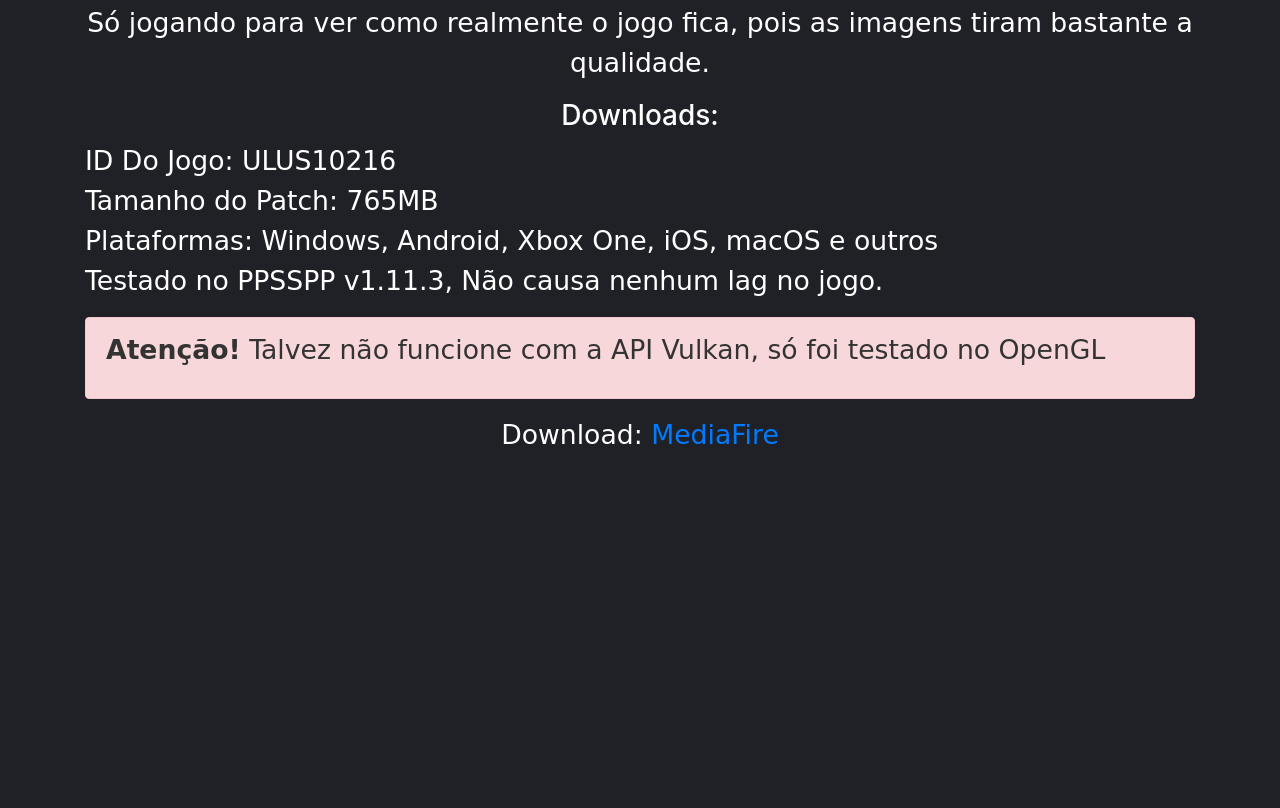
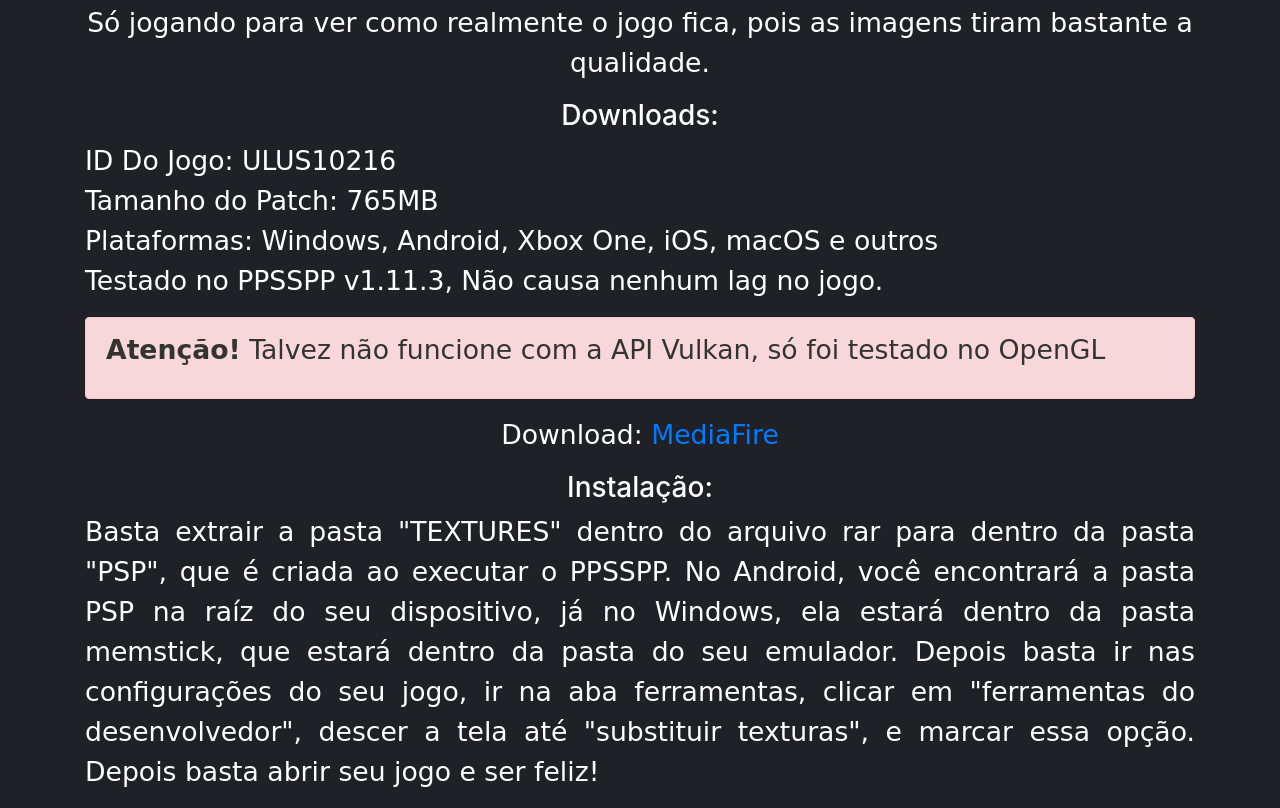
Before and after one commit to Feroness/main, a plain HTML site: page psp.html in a window 1280 px wide. Shown: the part 1573-2381 px from the top of the page. Before the commit the page ends 2044 px from the top, so only its background shows below. Drawn offline with nearby package versions, Linux system fonts and the light colour scheme; a web font is replaced by a local one.

Commit message:
Add files via upload

```diff
--- a/psp.html
+++ b/psp.html
@@ -95,7 +95,14 @@
 
              <div class="alert alert-danger"><p><strong>Atenção!</strong> Talvez não funcione com a API Vulkan, só foi testado no OpenGL</p></div>
              <p class="text-white text-center">Download: <a target="_blank" href="https://www.mediafire.com/file/d1awy465f7cy7kf/Chili_Con_Carnage_%2528ULUS10216%2529_HD_PPSSPP_Textures_Pre-Final_by_Feroness.rar/file">MediaFire</a></p>
-    </div>
+
+             <h3 class="text-white text-center">Instalação:</h3>
+             <p class="text-white text-justify">Basta extrair a pasta "TEXTURES" dentro do arquivo rar para dentro da pasta "PSP", que é criada ao executar o PPSSPP.
+            No Android, você encontrará a pasta PSP na raíz do seu dispositivo, já no Windows, ela estará dentro da pasta memstick, que estará dentro da pasta do seu emulador.
+            Depois basta ir nas configurações do seu jogo, ir na aba ferramentas, clicar em "ferramentas do desenvolvedor", descer a tela até "substituir texturas", e marcar essa opção.
+            Depois basta abrir seu jogo e ser feliz!
+            </p>
+            </div>
 </div>
 </body>
 </html>
```
